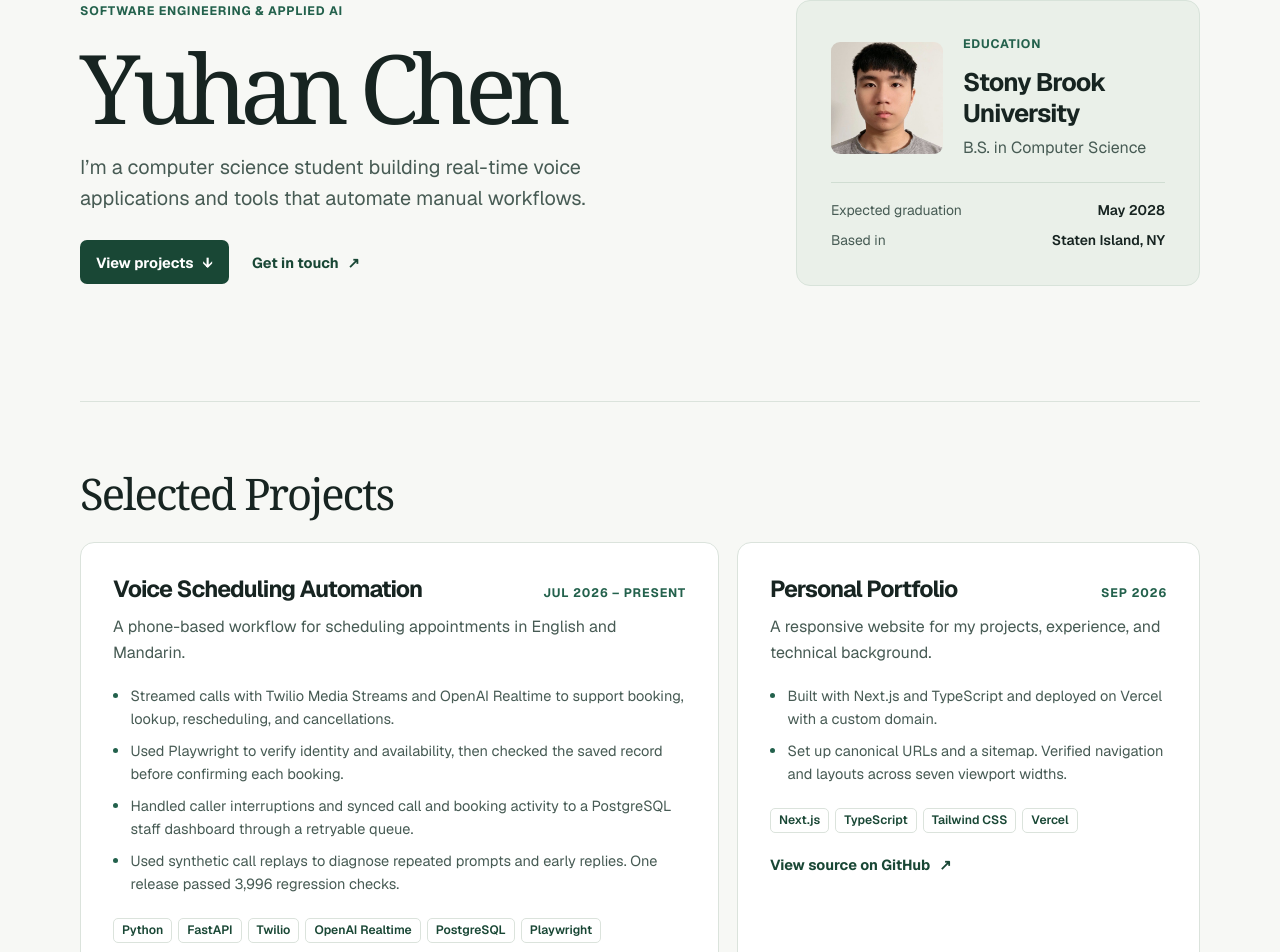
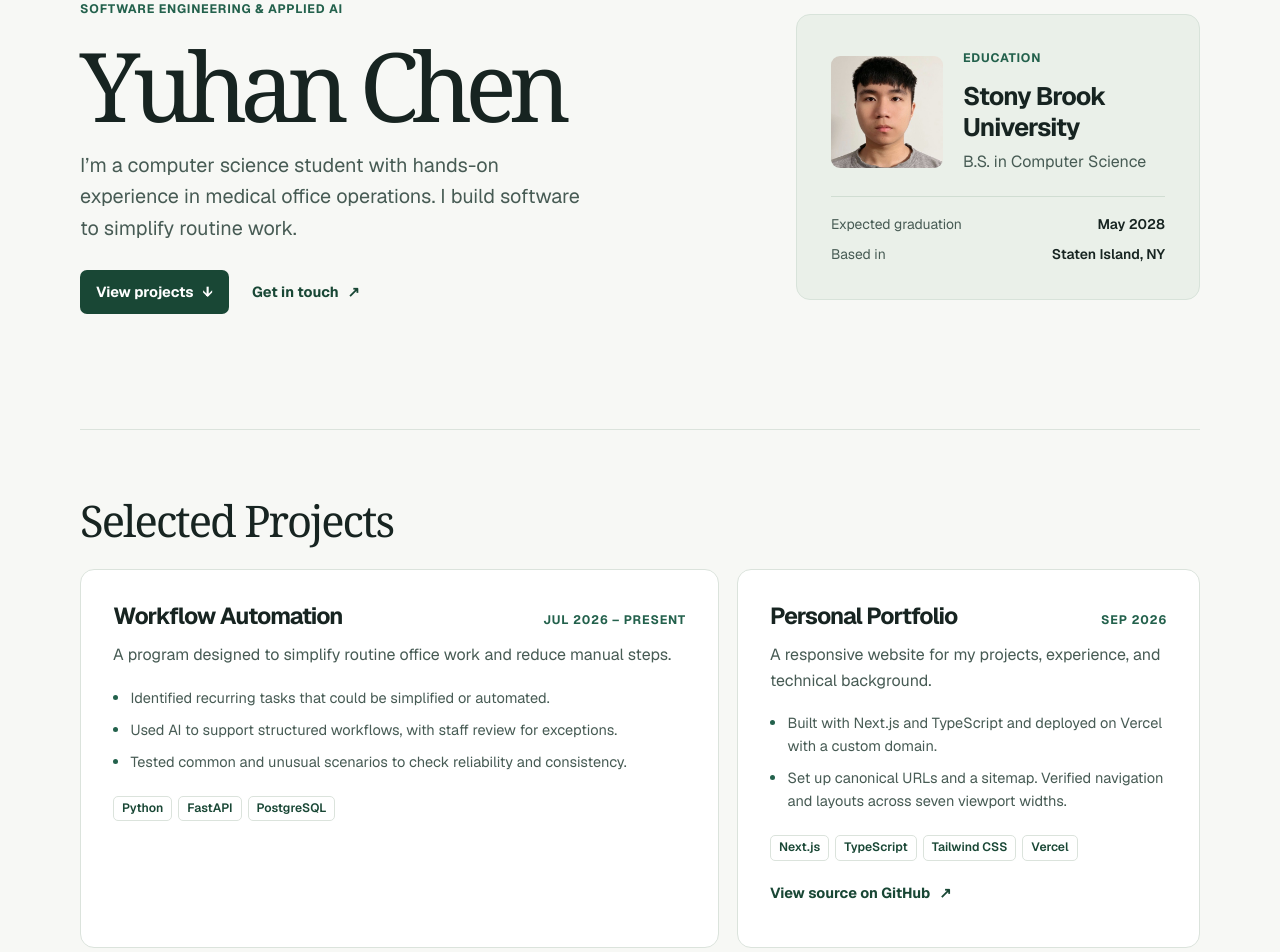
Before and after one commit to yuhan2521407353-debug/yuhanchen.me, a Next.js app: page / in a window 1280 px wide. Shown: the part 190-1142 px from the top of the page. Built offline with nearby package versions, Linux system fonts and the light colour scheme.

Commit message:
Connect medical office experience to workflow automation

```diff
--- a/app/data/portfolio.ts
+++ b/app/data/portfolio.ts
@@ -1,16 +1,15 @@
 
 export const projects = [
   {
-    title: "Voice Scheduling Automation",
+    title: "Workflow Automation",
     dates: "Jul 2026 – Present",
-    description: "A phone-based workflow for scheduling appointments in English and Mandarin.",
+    description: "A program designed to simplify routine office work and reduce manual steps.",
     details: [
-      "Streamed calls with Twilio Media Streams and OpenAI Realtime to support booking, lookup, rescheduling, and cancellations.",
-      "Used Playwright to verify identity and availability, then checked the saved record before confirming each booking.",
-      "Handled caller interruptions and synced call and booking activity to a PostgreSQL staff dashboard through a retryable queue.",
-      "Used synthetic call replays to diagnose repeated prompts and early replies. One release passed 3,996 regression checks.",
+      "Identified recurring tasks that could be simplified or automated.",
+      "Used AI to support structured workflows, with staff review for exceptions.",
+      "Tested common and unusual scenarios to check reliability and consistency.",
     ],
-    stack: ["Python", "FastAPI", "Twilio", "OpenAI Realtime", "PostgreSQL", "Playwright"],
+    stack: ["Python", "FastAPI", "PostgreSQL"],
   },
   {
     title: "Personal Portfolio",
@@ -31,7 +30,7 @@ export const experience = [
     organization: "Wang’s Medical PC",
     location: "Brooklyn, NY",
     dates: "2025 – Present",
-    description: "Handle patient intake, appointment scheduling, and records. Coordinate scheduling requests and appointment updates with patients and clinic staff.",
+    description: "Support daily medical office operations across patient services, scheduling, records, and staff coordination. Use that experience to identify where software can simplify routine work.",
   },
   {
     role: "Program Intern",
--- a/app/layout.tsx
+++ b/app/layout.tsx
@@ -6,7 +6,7 @@ import styles from "./portfolio.module.css";
 
 const geist = Geist({ subsets: ["latin"], variable: "--font-geist-sans" });
 const title = "Yuhan Chen | Software Engineering and Applied AI";
-const description = "Yuhan Chen is a computer science student at Stony Brook University building real-time voice applications and tools that automate manual workflows.";
+const description = "Yuhan Chen is a computer science student at Stony Brook University with experience in medical office operations and a focus on workflow automation.";
 const siteUrl = "https://yuhanchen.me";
 
 export const metadata: Metadata = {
@@ -26,7 +26,7 @@ const person = {
   description,
   jobTitle: "Computer Science Student",
   affiliation: { "@type": "CollegeOrUniversity", name: profile.university },
-  knowsAbout: ["Software Engineering", "Applied AI", "Real-time Voice Applications"],
+  knowsAbout: ["Software Engineering", "Applied AI", "Workflow Automation"],
   sameAs: [profile.github, profile.linkedin],
 };
 
--- a/app/page.tsx
+++ b/app/page.tsx
@@ -30,7 +30,7 @@ export default function Home() {
             <p className={styles.focus}>Software Engineering &amp; Applied AI</p>
             <h1 id="name">{profile.name}</h1>
             <p className={styles.summary}>
-              I’m a computer science student building real-time voice applications and tools that automate manual workflows.
+              I’m a computer science student with hands-on experience in medical office operations. I build software to simplify routine work.
             </p>
             <div className={styles.actions}>
               <a className={styles.button} href="#projects">View projects <span aria-hidden="true">↓</span></a>
```
